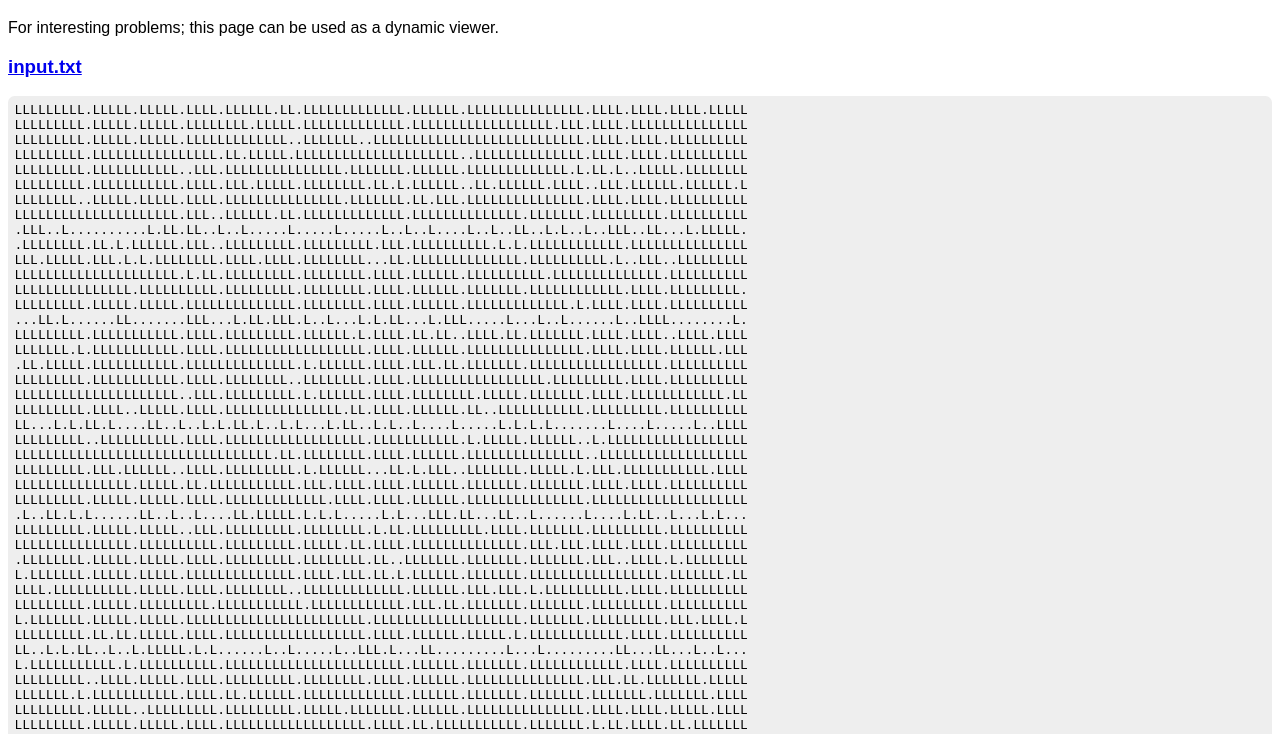
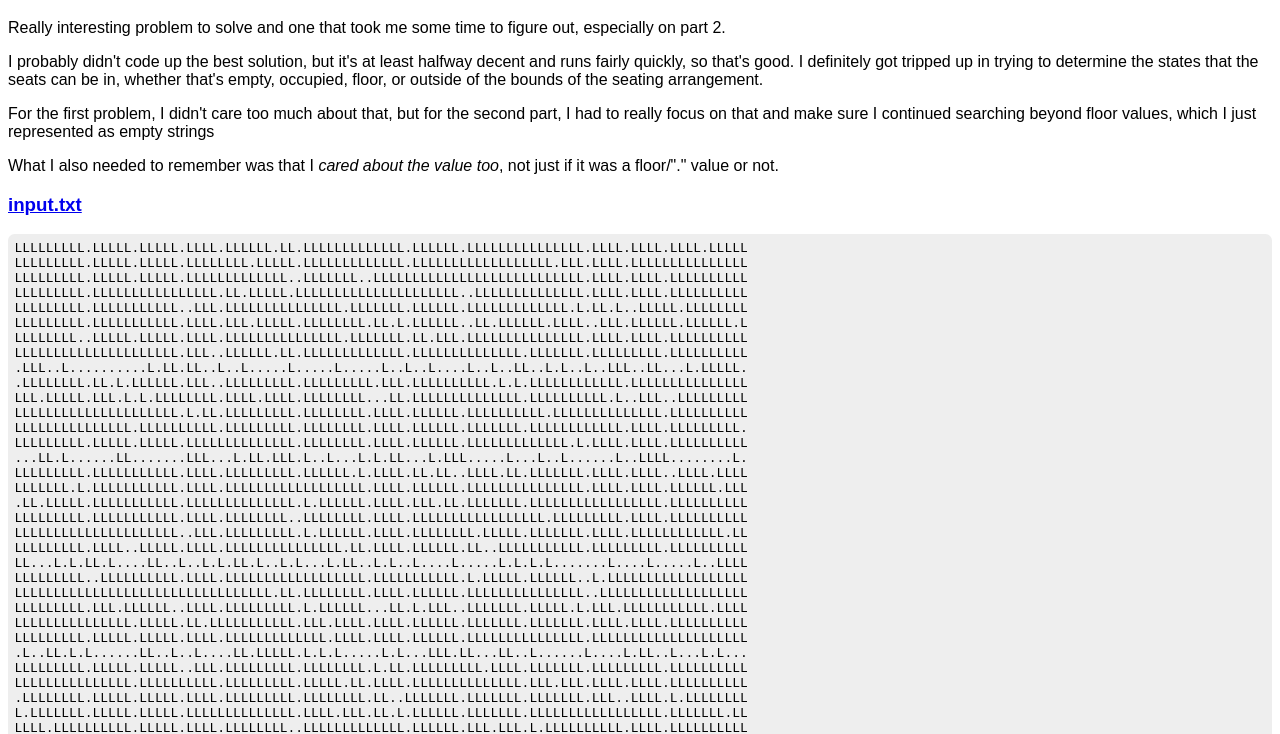
Before and after one commit to jdk2pq/advent-of-code-2020, a website: page solutions/day11/viewer.html in a window 1280 px wide. Shown: the part 61-795 px from the top of the page. Drawn offline with nearby package versions, Linux system fonts and the light colour scheme.

Commit message:
add to day 11 viewer

```diff
--- a/package.json
+++ b/package.json
@@ -9,7 +9,7 @@
     "start": "ts-node run.ts",
     "webserver": "ts-node solutions/viewer-server.ts"
   },
-  "author": "John Beech, Michael Gardner",
+  "author": "Jake Kenneally, John Beech, Michael Gardner",
   "license": "ISC",
   "dependencies": {
     "express": "^4.16.4",
--- a/solutions/day11/viewer.html
+++ b/solutions/day11/viewer.html
@@ -20,7 +20,26 @@
     <div id="viewer">
       <h1>Solution Viewer ({{ solutionTitle }})</h1>
       <p>
-        For interesting problems; this page can be used as a dynamic viewer.
+        Really interesting problem to solve and one that took me some time to
+        figure out, especially on part 2.
+      </p>
+      <p>
+        I probably didn't code up the best solution, but it's at least halfway
+        decent and runs fairly quickly, so that's good. I definitely got tripped
+        up in trying to determine the states that the seats can be in, whether
+        that's empty, occupied, floor, or outside of the bounds of the seating
+        arrangement.
+      </p>
+
+      <p>
+        For the first problem, I didn't care too much about that, but for the
+        second part, I had to really focus on that and make sure I continued
+        searching beyond floor values, which I just represented as empty strings
+      </p>
+      <p>
+        What I also needed to remember was that I
+        <i>cared about the value too</i>, not just if it was a floor/"." value
+        or not.
       </p>
       <h3><a href="./input.txt">input.txt</a></h3>
       <pre><code>{{ inputText }}</code></pre>
```
